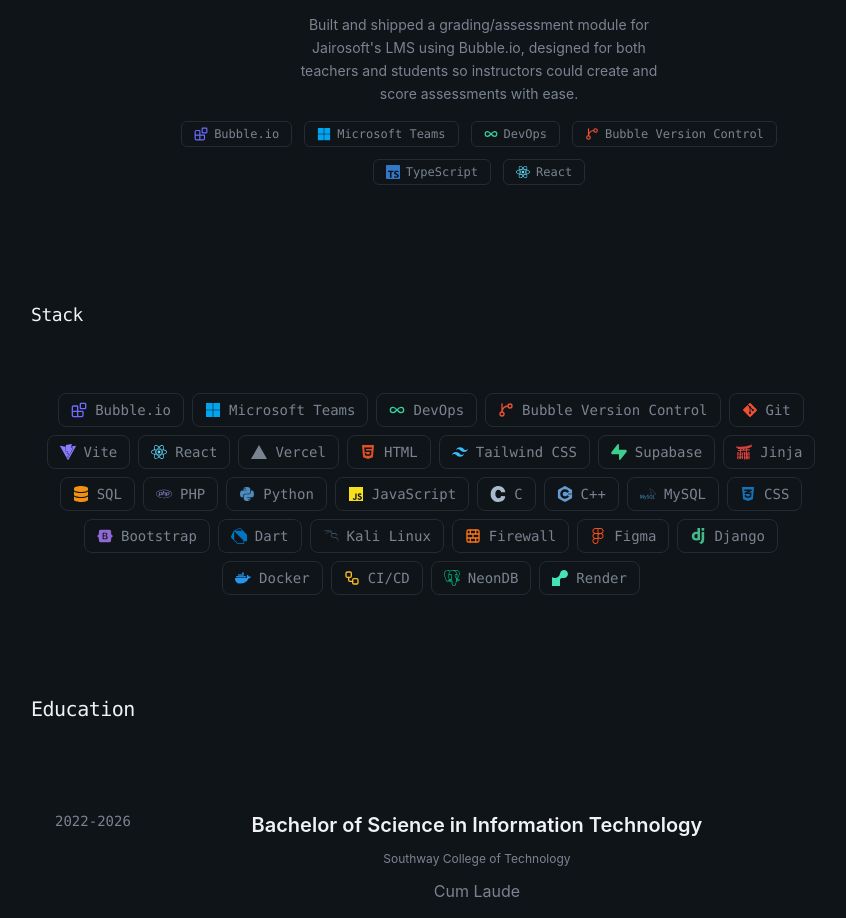
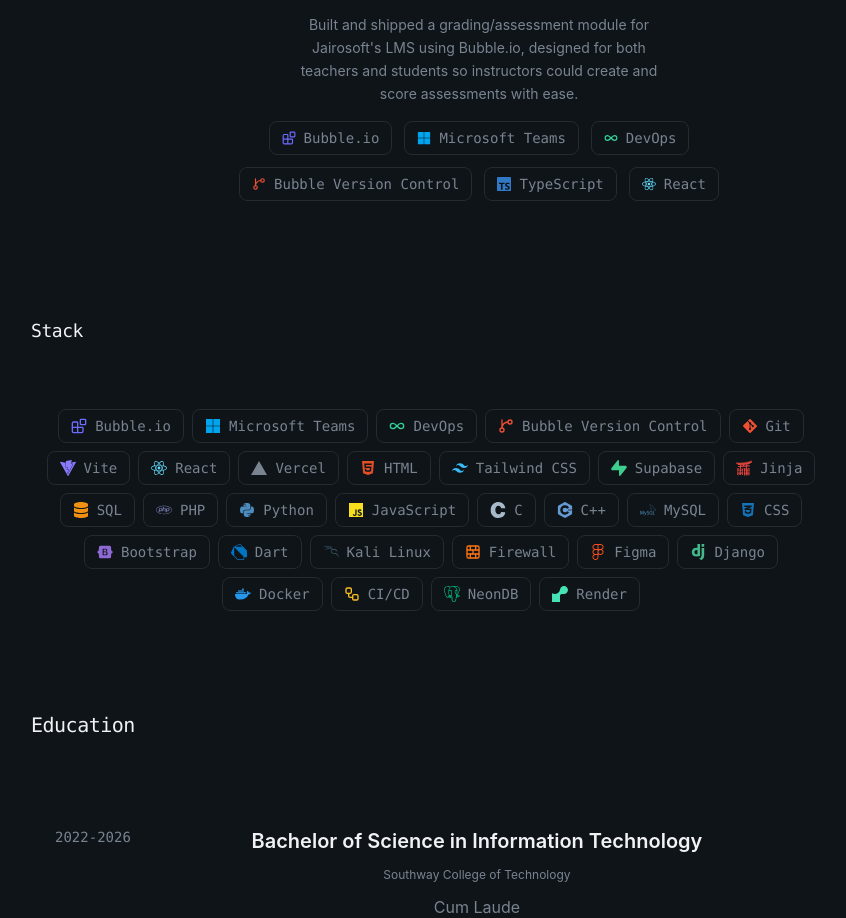
Before and after one commit to Ein-shen/My-porfolio, a React (Vite) app: page / in a window 1280 px wide. Shown: the part 2206-3124 px from the top of the page, without its empty margins (209-1055 px from the left). Built offline with nearby package versions, Linux system fonts and the light colour scheme; the HTML template or start-up script is replaced by a standard one.

Commit message:
added the same classname in the techicons for same style

```diff
--- a/src/sections/Experiece.jsx
+++ b/src/sections/Experiece.jsx
@@ -101,7 +101,7 @@
                       {exp.technology.map((name) => (
                         <li
                           key={name}
-                          className="theme-muted inline-flex items-center gap-1.5 rounded-md border border-border px-3 py-1 font-mono text-xs"
+                          className="theme-muted  inline-flex items-center gap-2 text-muted-foreground rounded-lg border border-border px-2.5 py-1.5 font-mono text-sm transition-colors hover:border-muted-foreground sm:px-3"
                         >
                           <TechIcon name={name} className="h-3.5 w-3.5 shrink-0" />
                           {name}
```
